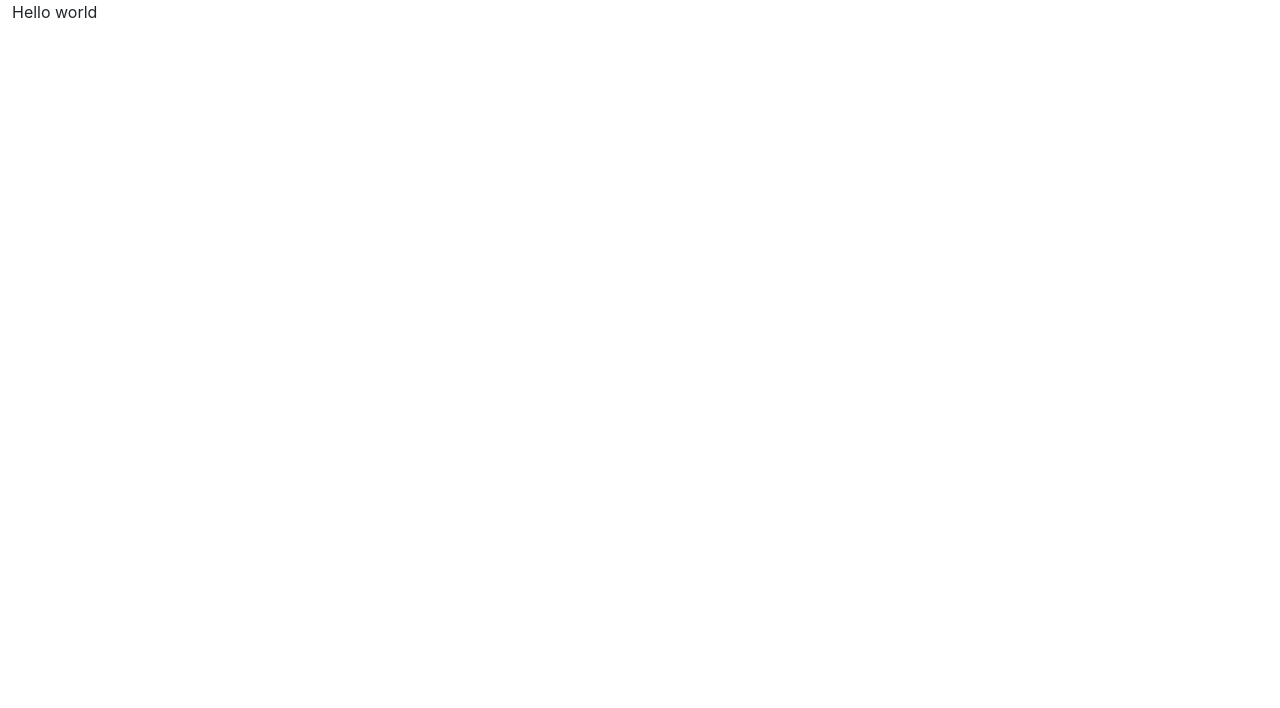
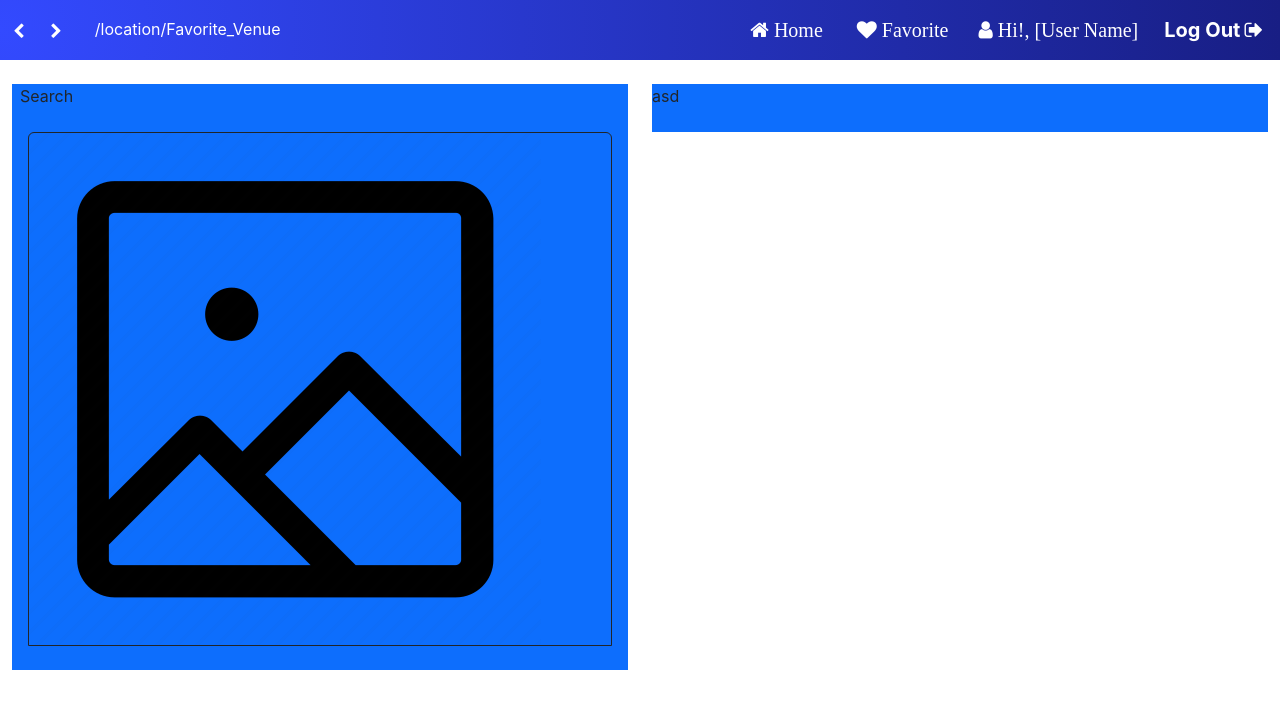
Before and after one commit to PeterNg2333/CSCI2720-DemoApp, a React (Create React App) app in the folder frontend/: page /location/Favorite_Venue in a window 1280 px wide. Shown: the top 708 px of the page. Built offline with nearby package versions, Linux system fonts and the light colour scheme.

Commit message:
location

```diff
--- a/frontend/src/App.js
+++ b/frontend/src/App.js
@@ -14,11 +14,13 @@ function App() {
         <Route path="/" element={<AdminPanelEventPage />} />
 
         {/** User Pages*/}
+
         <Route path="/location" element={<UserMainLocation/>}/>
 
-        <Route path='/location/Events/:venueName' element={<>Hello world</>}/>
+        <Route path='/location/:venueName/Events' element={<>Hello world</>}/>
 
-        <Route path='/location/Favorite_Venue' element={<>Hello world</>}/>
+        <Route path='/location/Favorite_Venue' element={<UserMainLocation/>}/>
+
 
         {/**<Route path="*" element={<NoMatch/>}/>*/}
       </Routes>
--- a/frontend/src/pages/UserLocation.js
+++ b/frontend/src/pages/UserLocation.js
@@ -1,10 +1,46 @@
 import React from 'react';
+import placeholder_canRemove from './placeholder_canRemove.png'
 
+/** Location Pages*/
 function UserLocation(){
+    return(<>
+        <MapSection/>
+        <VenueSection/>
+    </>);
+}
+
+
+/** Google API Map* */
+function MapSection(){
     return(
-        <div className="container-fluid">
+        <section className='col-lg-6'>
+            <div className='align-middle bg-primary mt-4 pb-4'>
+                <div className='mx-2'>
+                    <form>
+                        <label>Search</label>
+                    </form>
+                </div>
 
-        </div>
+                <div className='rounded-top border border-dark b-3 mx-3 mt-4'>
+                    <img className='img-fluid' src={placeholder_canRemove} alt="img" style={{maxWidth: '100%', height: 'auto'}}/>
+                </div>
+            </div>
+        </section>
     );
 }
+
+
+/** Venue table */
+function VenueSection(){
+    return(
+        <section className='col-lg-6'>
+            <div className='align-middle bg-primary mt-4 pb-4'>
+                asd
+            </div>
+        </section>
+    );
+}
+
+/** Venue File card */
+
 export default UserLocation;
--- a/frontend/src/pages/UserNavBar.js
+++ b/frontend/src/pages/UserNavBar.js
@@ -26,24 +26,24 @@ function UserNavBar(props){
                 <li className="mx-1 nav-item ">
                     <Link to="/Location" className="nav-item-text">
                         <button className="btn navbar-btn nav-item-text text-white">
-                            <i className="fa fa-light fa-home mr-2"> <span className='d-none d-md-inline d-lg-inline d-xl-inline'> Home </span>  </i>
+                            <i className="fa fa-light fa-home mr-2"> <span className='d-none d-lg-inline d-xl-inline'> Home </span>  </i>
                         </button>
                     </Link>
                 </li>
                 <li className="mx-1 nav-item">
                     <Link to="main" className="nav-item-text">
                         <button className="btn navbar-btn nav-item-text text-white">
-                            <i className="fa fa-light fa-heart mr-2"><span className='d-none d-md-inline d-lg-inline d-xl-inline'> Favorite</span> </i>
+                            <i className="fa fa-light fa-heart mr-2"><span className='d-none d-lg-inline d-xl-inline'> Favorite</span> </i>
                         </button>
                     </Link>
                 </li>
             </ul>
 
             <button className="btn navbar-btn nav-item-text text-white no-click">
-                <i className="fa fa-light fa-user mr-1"><span className='d-none d-md-inline d-lg-inline d-xl-inline'> Hi!,</span> [User Name] </i>
+                <i className="fa fa-light fa-user mr-1"><span className='d-none d-lg-inline d-xl-inline'> Hi!,</span> [User Name] </i>
             </button>
             <button className="btn navbar-btn nav-item-text text-white" >
-                <span className='d-none d-md-inline d-lg-inline d-xl-inline'>Log Out</span><i className="fa fa-light fa-sign-out mx-1"></i>
+                <span className='d-none d-lg-inline d-xl-inline'>Log Out</span><i className="fa fa-light fa-sign-out mx-1"></i>
             </button>
         </nav>
     );
--- a/frontend/src/pages/_UserMainPage.js
+++ b/frontend/src/pages/_UserMainPage.js
@@ -5,12 +5,14 @@ import UserLocation from "./UserLocation"
 
 function UserMainLocation(){
     let venueName = useParams();
-    return(
-        <>
-            <header ><UserNavBar venue={String(venueName)}/></header>
-            <main><UserLocation/></main>
-        </>
-    );
+    return(<>
+        <header className='row'>
+            <UserNavBar venue={String(venueName)}/>
+        </header>
+        <main className='row'>
+            <UserLocation/>
+        </main>
+    </>);
 }
 
 export default UserMainLocation;
```
Also changed, not shown: frontend/src/pages/placeholder_canRemove.png (added).
